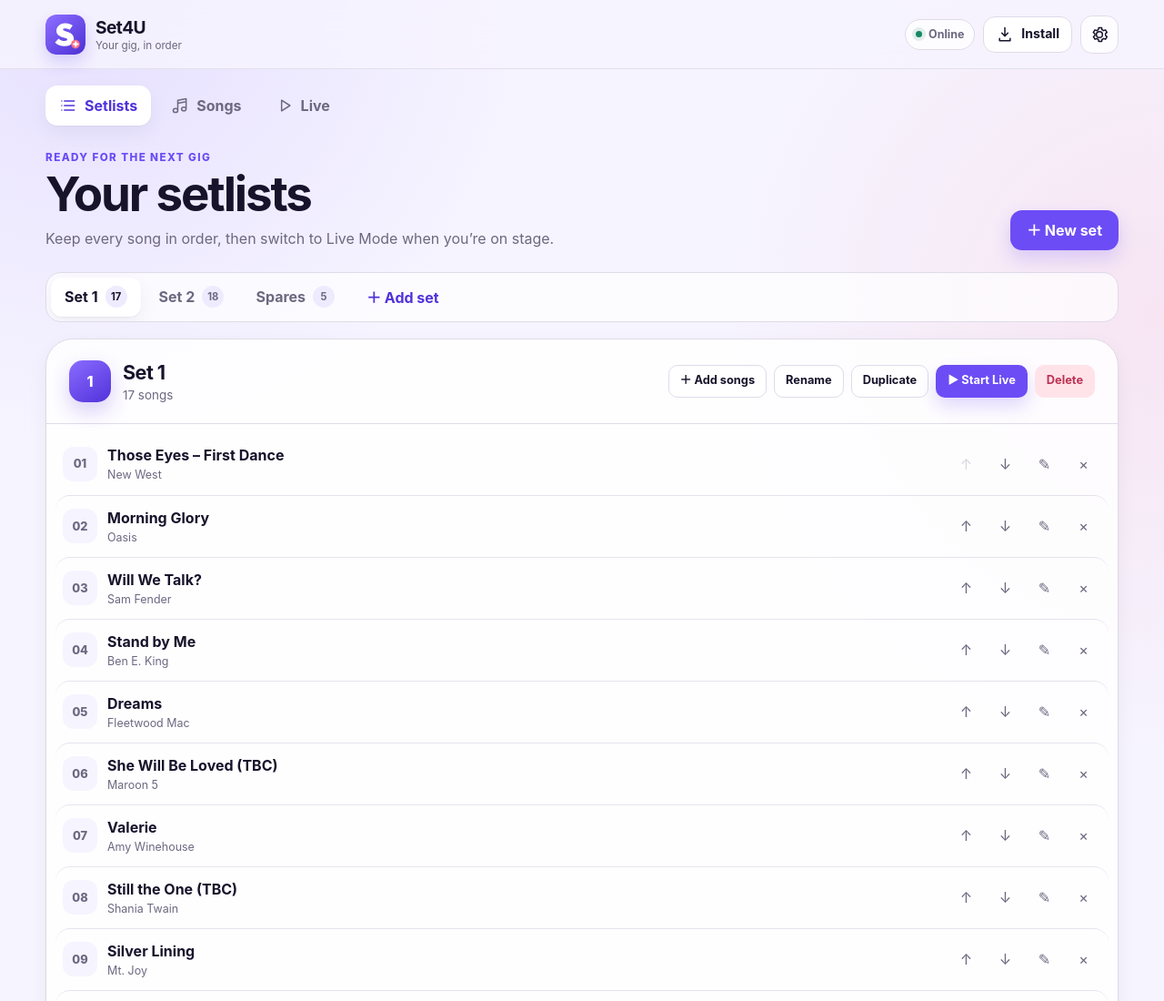
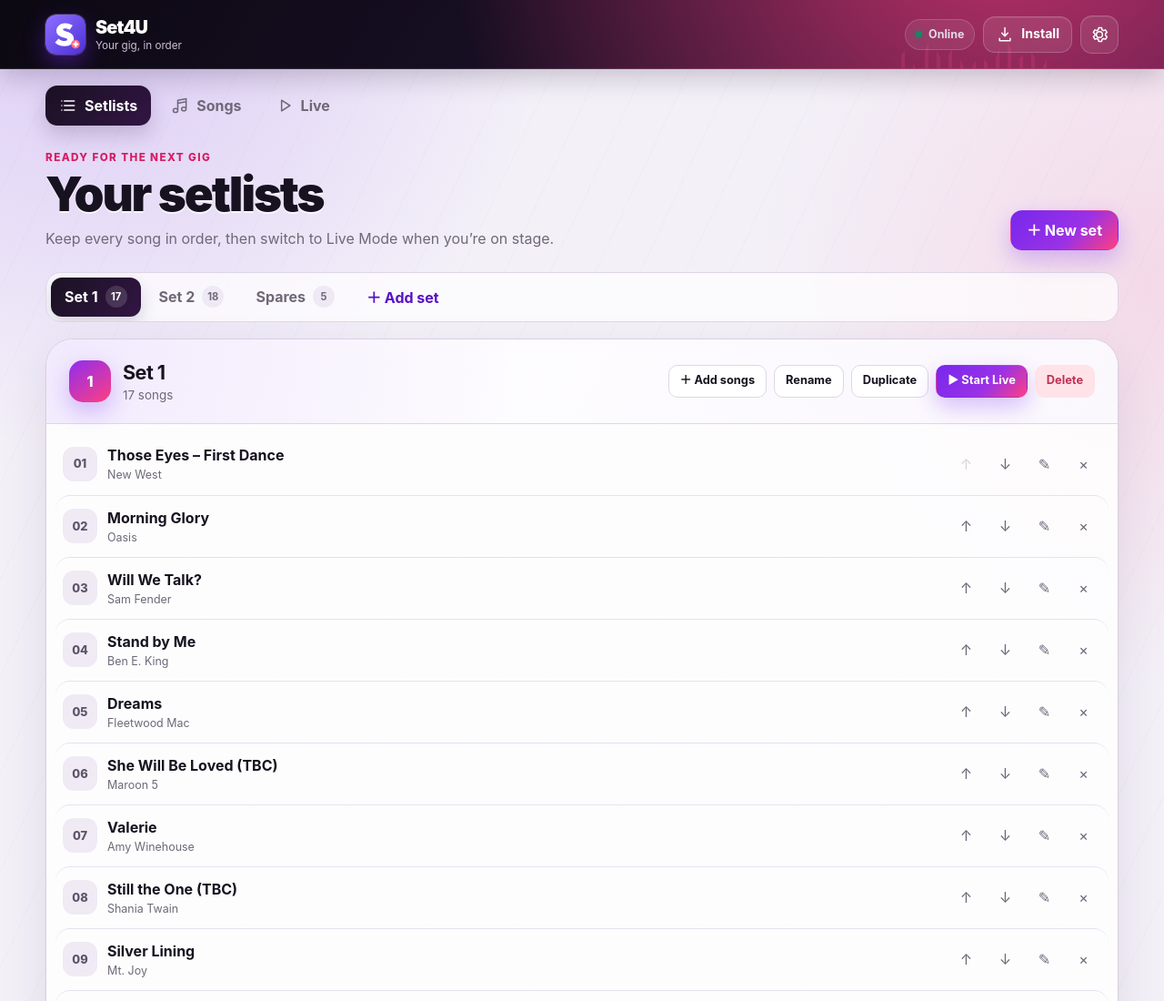
Before and after one commit to colcombemitchell-oss/Set4U, a website with bundled scripts: page index.html in a window 1280 px wide. Shown: the top 1100 px of the page at 91% size. Built offline with nearby package versions, Linux system fonts and the light colour scheme.

Commit message:
Update Set4U wedding sets and styling

```diff
--- a/styles.css
+++ b/styles.css
@@ -1,24 +1,24 @@
 :root {
   color-scheme: light;
-  --background: #f6f4ff;
+  --background: #f3f0f8;
   --surface: #ffffff;
-  --surface-soft: #eeebff;
-  --surface-strong: #ded7ff;
-  --ink: #17132b;
-  --ink-soft: #6c6880;
-  --line: #dfdbe9;
-  --primary: #6c4cf5;
-  --primary-dark: #5132da;
-  --primary-soft: #e6e0ff;
-  --accent: #ff5f7f;
+  --surface-soft: #eee9f5;
+  --surface-strong: #d9cee8;
+  --ink: #17121f;
+  --ink-soft: #6f6878;
+  --line: #ded6e6;
+  --primary: #7628ed;
+  --primary-dark: #5612c7;
+  --primary-soft: #eadfff;
+  --accent: #ff3f81;
   --success: #168765;
   --danger: #bc3152;
   --danger-soft: #ffe3e9;
-  --stage: #101020;
-  --stage-surface: #1b1b31;
+  --stage: #0c0811;
+  --stage-surface: #1c1327;
   --stage-ink: #faf9ff;
-  --shadow-sm: 0 1px 2px rgb(23 19 43 / 0.06), 0 8px 22px rgb(23 19 43 / 0.05);
-  --shadow-lg: 0 24px 70px rgb(23 19 43 / 0.2);
+  --shadow-sm: 0 1px 2px rgb(23 18 31 / 0.07), 0 10px 26px rgb(35 18 48 / 0.08);
+  --shadow-lg: 0 24px 70px rgb(23 18 31 / 0.24);
   --radius-sm: 12px;
   --radius: 20px;
   --radius-lg: 30px;
@@ -40,8 +40,9 @@
   margin: 0;
   color: var(--ink);
   background:
-    radial-gradient(circle at 8% 0%, rgb(139 108 255 / 0.15), transparent 30rem),
-    radial-gradient(circle at 100% 20%, rgb(255 95 127 / 0.1), transparent 30rem),
+    radial-gradient(circle at 8% 0%, rgb(118 40 237 / 0.18), transparent 31rem),
+    radial-gradient(circle at 100% 18%, rgb(255 63 129 / 0.13), transparent 28rem),
+    repeating-linear-gradient(115deg, transparent 0 44px, rgb(23 18 31 / 0.018) 44px 45px),
     var(--background);
   -webkit-font-smoothing: antialiased;
 }
@@ -68,7 +69,7 @@
 textarea:focus-visible,
 select:focus-visible,
 a:focus-visible {
-  outline: 3px solid rgb(108 76 245 / 0.35);
+  outline: 3px solid rgb(255 63 129 / 0.38);
   outline-offset: 3px;
 }
 
@@ -117,12 +118,32 @@
   justify-content: space-between;
   min-height: 76px;
   padding: 12px max(18px, calc((100vw - 1180px) / 2));
-  border-bottom: 1px solid rgb(223 219 233 / 0.8);
-  background: rgb(246 244 255 / 0.86);
+  overflow: hidden;
+  border-bottom: 1px solid rgb(255 255 255 / 0.12);
+  color: #fff;
+  background:
+    radial-gradient(circle at 86% -180%, rgb(255 63 129 / 0.75), transparent 55%),
+    linear-gradient(122deg, #0c0912 0%, #1b1029 60%, #291239 100%);
+  box-shadow: 0 8px 30px rgb(31 12 45 / 0.22);
   backdrop-filter: blur(18px);
 }
 
+.app-header::after {
+  position: absolute;
+  right: 10%;
+  bottom: -22px;
+  width: 170px;
+  height: 66px;
+  content: "";
+  opacity: 0.18;
+  background: repeating-linear-gradient(90deg, transparent 0 9px, #ff4b8a 9px 13px);
+  clip-path: polygon(0 65%, 8% 35%, 16% 73%, 24% 16%, 32% 56%, 40% 30%, 48% 80%, 56% 42%, 64% 68%, 72% 10%, 80% 57%, 88% 32%, 96% 70%, 100% 48%, 100% 100%, 0 100%);
+  pointer-events: none;
+}
+
 .brand {
+  position: relative;
+  z-index: 1;
   display: inline-flex;
   align-items: center;
   gap: 11px;
@@ -132,7 +153,7 @@
 
 .brand img {
   border-radius: 12px;
-  box-shadow: 0 8px 18px rgb(81 50 218 / 0.2);
+  box-shadow: 0 0 0 1px rgb(255 255 255 / 0.16), 0 10px 25px rgb(118 40 237 / 0.42);
 }
 
 .brand span {
@@ -140,17 +161,20 @@
 }
 
 .brand strong {
-  font-size: 1.2rem;
-  letter-spacing: -0.03em;
+  font-size: 1.24rem;
+  font-weight: 900;
+  letter-spacing: -0.045em;
 }
 
 .brand small {
   margin-top: 1px;
-  color: var(--ink-soft);
+  color: #cbbdd8;
   font-size: 0.73rem;
 }
 
 .header-actions {
+  position: relative;
+  z-index: 1;
   display: flex;
   align-items: center;
   gap: 9px;
@@ -162,10 +186,10 @@
   gap: 7px;
   min-height: 34px;
   padding: 0 11px;
-  border: 1px solid var(--line);
+  border: 1px solid rgb(255 255 255 / 0.16);
   border-radius: 999px;
-  color: var(--ink-soft);
-  background: rgb(255 255 255 / 0.75);
+  color: #e2d9ea;
+  background: rgb(255 255 255 / 0.08);
   font-size: 0.78rem;
   font-weight: 700;
 }
@@ -197,6 +221,20 @@
   transition: 160ms ease;
 }
 
+.app-header .icon-button,
+.app-header .button-quiet {
+  color: #fff;
+  border-color: rgb(255 255 255 / 0.2);
+  background: rgb(255 255 255 / 0.09);
+  box-shadow: inset 0 1px 0 rgb(255 255 255 / 0.08);
+}
+
+.app-header .icon-button:hover,
+.app-header .button-quiet:hover {
+  border-color: rgb(255 255 255 / 0.38);
+  background: rgb(255 255 255 / 0.16);
+}
+
 .icon-button:hover {
   border-color: var(--surface-strong);
   background: white;
@@ -214,6 +252,7 @@
   stroke-width: 1.8;
   stroke-linecap: round;
   stroke-linejoin: round;
+  flex: 0 0 auto;
 }
 
 .button {
@@ -248,12 +287,12 @@
 
 .button-primary {
   color: white;
-  background: var(--primary);
-  box-shadow: 0 9px 20px rgb(108 76 245 / 0.22);
+  background: linear-gradient(135deg, var(--primary), #9a31e6 58%, var(--accent));
+  box-shadow: 0 10px 24px rgb(118 40 237 / 0.28);
 }
 
 .button-primary:hover {
-  background: var(--primary-dark);
+  background: linear-gradient(135deg, var(--primary-dark), #7d1fd0 58%, #e9256b);
 }
 
 .button-quiet {
@@ -311,9 +350,9 @@
 }
 
 .nav-button.is-active {
-  color: var(--primary-dark);
-  background: white;
-  box-shadow: var(--shadow-sm);
+  color: white;
+  background: linear-gradient(130deg, #1a1222, #321544);
+  box-shadow: 0 10px 22px rgb(40 17 54 / 0.18);
 }
 
 #app {
@@ -340,7 +379,9 @@
 
 .page-heading h1 {
   font-size: clamp(2rem, 5vw, 3.3rem);
+  font-weight: 920;
   line-height: 1;
+  text-shadow: 0 2px 0 rgb(255 255 255 / 0.7);
 }
 
 .page-heading p:not(.eyebrow) {
@@ -352,7 +393,7 @@
 
 .eyebrow {
   margin: 0 0 7px;
-  color: var(--primary);
+  color: #d51d64;
   font-size: 0.73rem;
   font-weight: 850;
   letter-spacing: 0.12em;
@@ -402,9 +443,14 @@
 }
 
 .set-tab.is-active {
-  color: var(--ink);
-  background: white;
-  box-shadow: var(--shadow-sm);
+  color: white;
+  background: linear-gradient(130deg, #1a1222, #321544);
+  box-shadow: 0 8px 18px rgb(40 17 54 / 0.16);
+}
+
+.set-tab.is-active span {
+  color: #fff;
+  background: rgb(255 255 255 / 0.14);
 }
 
 .set-tab.is-new {
@@ -413,10 +459,10 @@
 
 .set-panel {
   overflow: hidden;
-  border: 1px solid var(--line);
+  border: 1px solid #d9cfe2;
   border-radius: var(--radius-lg);
   background: rgb(255 255 255 / 0.88);
-  box-shadow: var(--shadow-sm);
+  box-shadow: 0 1px 2px rgb(23 18 31 / 0.06), 0 20px 55px rgb(44 20 59 / 0.09);
 }
 
 .set-panel-header {
@@ -426,6 +472,9 @@
   padding: 23px 25px;
   gap: 20px;
   border-bottom: 1px solid var(--line);
+  background:
+    radial-gradient(circle at 0 0, rgb(118 40 237 / 0.1), transparent 44%),
+    linear-gradient(120deg, rgb(255 255 255 / 0.92), rgb(250 247 253 / 0.92));
 }
 
 .set-panel-title {
@@ -443,9 +492,9 @@
   place-items: center;
   border-radius: 15px;
   color: white;
-  background: linear-gradient(145deg, #8b6cff, var(--primary-dark));
+  background: linear-gradient(145deg, #8f2df0, #ff3f81);
   font-weight: 850;
-  box-shadow: 0 10px 22px rgb(81 50 218 / 0.22);
+  box-shadow: 0 10px 24px rgb(118 40 237 / 0.28);
 }
 
 .set-panel-title h2 {
@@ -508,8 +557,8 @@
   height: 38px;
   place-items: center;
   border-radius: 12px;
-  color: var(--ink-soft);
-  background: var(--background);
+  color: #5f5268;
+  background: #f0eaf5;
   font-size: 0.8rem;
   font-weight: 850;
 }
@@ -1268,9 +1317,13 @@
     display: none;
   }
 
-  .button-compact {
+  #install-button {
     width: 42px;
     padding: 0;
+  }
+
+  .header-actions {
+    gap: 7px;
   }
 
   .primary-nav {
```
